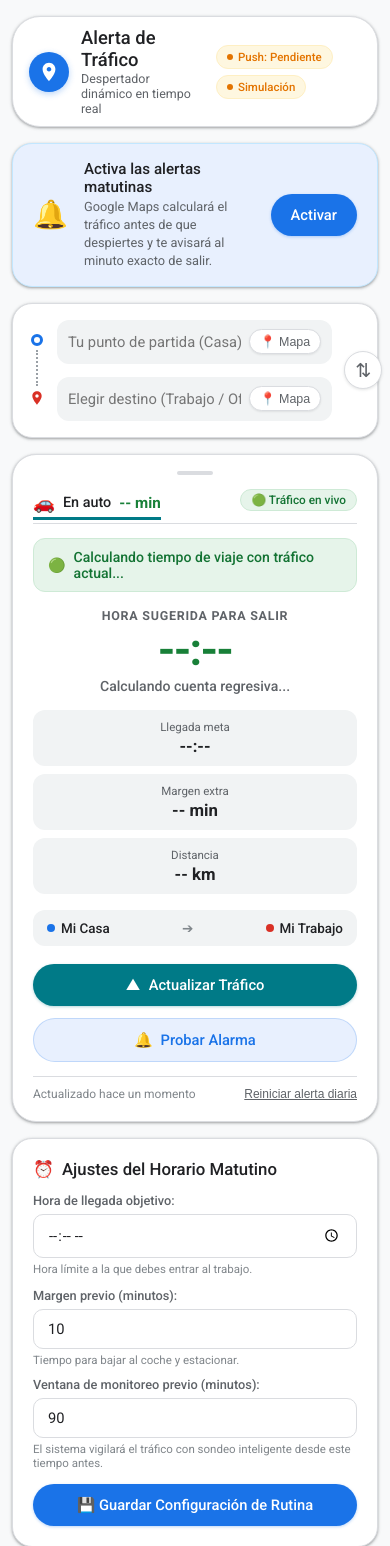
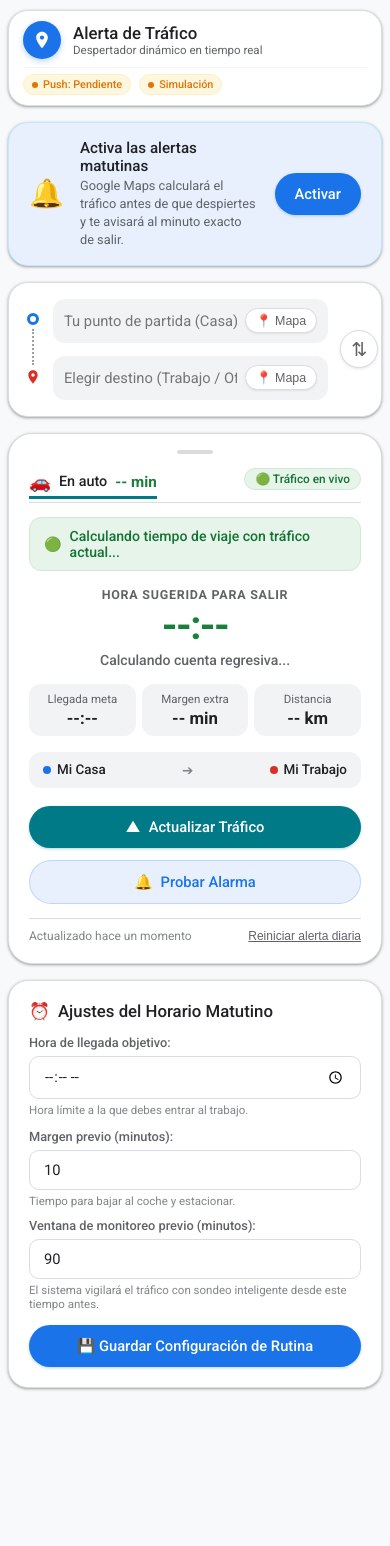
Before and after one commit to manuel-marg/Alerta-Trafico, a web app: file public/index.html in a window 390 px wide. Shown: the top 1546 px of the page. After the commit the page ends 1391 px from the top, so only its background shows below. Run offline with its HTML, style and script files only (its server is not run), Linux system fonts and the light colour scheme; some web fonts are replaced.

Commit message:
feat(ui): add Google Maps style user avatar dropdown and mobile header badges row

```diff
--- a/public/index.html
+++ b/public/index.html
@@ -24,27 +24,47 @@
   <div class="container">
     <!-- Google Maps Floating Header Card -->
     <header class="gmaps-search-card">
+      <div class="gmaps-header-top">
         <div class="logo-group">
           <div class="gmaps-icon-badge">
-          <svg viewBox="0 0 24 24" width="22" height="22" fill="currentColor">
+            <svg viewBox="0 0 24 24" width="20" height="20" fill="currentColor">
               <path d="M12 2C8.13 2 5 5.13 5 9c0 5.25 7 13 7 13s7-7.75 7-13c0-3.87-3.13-7-7-7zm0 9.5c-1.38 0-2.5-1.12-2.5-2.5s1.12-2.5 2.5-2.5 2.5 1.12 2.5 2.5-1.12 2.5-2.5 2.5z"/>
             </svg>
           </div>
-        <div>
+          <div class="header-titles">
             <h1 class="gmaps-title">Alerta de Tráfico</h1>
             <p class="gmaps-subtitle">Despertador dinámico en tiempo real</p>
           </div>
         </div>
 
-      <div class="badges-group">
-        <div id="user-profile-pill" class="user-pill" style="display: none;">
-          <div class="user-avatar-circle" id="user-avatar-initial">M</div>
-          <span id="user-display-name">Manuel</span>
-          <button type="button" id="btn-logout" class="btn-logout-gmaps" title="Cerrar sesión">Salir</button>
+        <!-- Google Maps Style User Account Circle (Top Right) -->
+        <div class="gmaps-account-wrapper">
+          <button type="button" id="btn-user-avatar" class="gmaps-avatar-btn" title="Mi Cuenta" style="display: none;">
+            <span id="user-avatar-initial">M</span>
+          </button>
+          <button type="button" id="btn-open-login" class="gmaps-pill-btn" style="display: none;">
+            Acceder
+          </button>
+
+          <!-- Dropdown Popover de Perfil estilo Google -->
+          <div id="user-dropdown" class="gmaps-account-dropdown" style="display: none;">
+            <div class="dropdown-user-header">
+              <div class="dropdown-avatar-big" id="dropdown-avatar-initial">M</div>
+              <div class="dropdown-user-info">
+                <strong id="dropdown-user-name">Manuel</strong>
+                <span id="dropdown-user-email">admin@alerta.local</span>
               </div>
-        <button type="button" id="btn-open-login" class="gmaps-pill-btn" style="display: none;">
-          👤 Acceder
+            </div>
+            <div class="dropdown-divider"></div>
+            <button type="button" id="btn-logout" class="dropdown-logout-btn">
+              🚪 Cerrar sesión
             </button>
+          </div>
+        </div>
+      </div>
+
+      <!-- Fila inferior de Badges (Push y Modo API) -->
+      <div class="gmaps-header-badges">
         <span id="badge-push" class="badge badge-yellow">
           <span class="badge-dot"></span>
           <span id="badge-push-text">Push: Pendiente</span>
--- a/public/styles.css
+++ b/public/styles.css
@@ -82,26 +82,41 @@ body {
 .gmaps-search-card {
   background: var(--gmaps-surface);
   border: 1px solid var(--gmaps-border);
-  border-radius: 28px;
-  padding: 10px 16px;
+  border-radius: 24px;
+  padding: 12px 16px;
   box-shadow: var(--gmaps-shadow);
+  display: flex;
+  flex-direction: column;
+  gap: 8px;
+  position: relative;
+}
+
+.gmaps-header-top {
   display: flex;
   align-items: center;
   justify-content: space-between;
-  gap: 12px;
+  width: 100%;
+  gap: 10px;
 }
 
 .logo-group {
   display: flex;
   align-items: center;
   gap: 12px;
+  min-width: 0;
+}
+
+.header-titles {
+  display: flex;
+  flex-direction: column;
+  min-width: 0;
 }
 
 .gmaps-icon-badge {
   background: var(--gmaps-blue);
   color: white;
-  width: 40px;
-  height: 40px;
+  width: 38px;
+  height: 38px;
   border-radius: 50%;
   display: flex;
   align-items: center;
@@ -115,24 +130,157 @@ body {
   font-weight: 500;
   color: var(--gmaps-text-primary);
   line-height: 1.2;
+  white-space: nowrap;
+  overflow: hidden;
+  text-overflow: ellipsis;
 }
 
 .gmaps-subtitle {
   font-size: 0.78rem;
   color: var(--gmaps-text-secondary);
+  white-space: nowrap;
+  overflow: hidden;
+  text-overflow: ellipsis;
 }
 
-.badges-group {
+/* User Account Icon & Dropdown estilo Google Maps */
+.gmaps-account-wrapper {
+  position: relative;
   display: flex;
   align-items: center;
+  flex-shrink: 0;
+}
+
+.gmaps-avatar-btn {
+  width: 36px;
+  height: 36px;
+  border-radius: 50%;
+  background: #ea4335;
+  color: #ffffff;
+  border: 2px solid #ffffff;
+  box-shadow: 0 1px 4px rgba(60,64,67,0.3);
+  display: flex;
+  align-items: center;
+  justify-content: center;
+  font-size: 0.95rem;
+  font-weight: 600;
+  cursor: pointer;
+  padding: 0;
+  transition: transform 0.15s ease, box-shadow 0.15s ease;
+  outline: none;
+}
+
+.gmaps-avatar-btn:hover {
+  transform: scale(1.05);
+  box-shadow: 0 2px 8px rgba(60,64,67,0.35);
+}
+
+.gmaps-avatar-btn:active {
+  transform: scale(0.96);
+}
+
+.gmaps-account-dropdown {
+  position: absolute;
+  top: 44px;
+  right: 0;
+  width: 250px;
+  background: #ffffff;
+  border: 1px solid var(--gmaps-border);
+  border-radius: 16px;
+  box-shadow: 0 4px 20px rgba(60, 64, 67, 0.22);
+  padding: 14px;
+  z-index: 10002;
+  display: flex;
+  flex-direction: column;
+  gap: 10px;
+  animation: fadeIn 0.15s ease-out;
+}
+
+.dropdown-user-header {
+  display: flex;
+  align-items: center;
+  gap: 10px;
+}
+
+.dropdown-avatar-big {
+  width: 42px;
+  height: 42px;
+  border-radius: 50%;
+  background: #ea4335;
+  color: #ffffff;
+  display: flex;
+  align-items: center;
+  justify-content: center;
+  font-size: 1.2rem;
+  font-weight: 600;
+  flex-shrink: 0;
+}
+
+.dropdown-user-info {
+  display: flex;
+  flex-direction: column;
+  min-width: 0;
+  overflow: hidden;
+}
+
+.dropdown-user-info strong {
+  font-size: 0.92rem;
+  color: var(--gmaps-text-primary);
+  font-weight: 500;
+  white-space: nowrap;
+  overflow: hidden;
+  text-overflow: ellipsis;
+}
+
+.dropdown-user-info span {
+  font-size: 0.76rem;
+  color: var(--gmaps-text-secondary);
+  white-space: nowrap;
+  overflow: hidden;
+  text-overflow: ellipsis;
+}
+
+.dropdown-divider {
+  height: 1px;
+  background: var(--gmaps-border-subtle);
+  margin: 2px 0;
+}
+
+.dropdown-logout-btn {
+  width: 100%;
+  padding: 8px 12px;
+  background: #fce8e6;
+  color: #d93025;
+  border: 1px solid rgba(217, 48, 37, 0.2);
+  border-radius: 20px;
+  font-size: 0.82rem;
+  font-weight: 500;
+  cursor: pointer;
+  display: flex;
+  align-items: center;
+  justify-content: center;
   gap: 6px;
+  transition: background 0.15s ease;
+}
+
+.dropdown-logout-btn:hover {
+  background: #fad2cf;
+}
+
+/* Fila inferior de Badges */
+.gmaps-header-badges {
+  display: flex;
+  align-items: center;
+  gap: 8px;
   flex-wrap: wrap;
+  padding-top: 6px;
+  border-top: 1px solid var(--gmaps-border-subtle);
 }
 
 .badge {
   font-size: 0.72rem;
   font-weight: 500;
-  padding: 4px 10px;
+  padding: 3px 9px;
   border-radius: 16px;
   display: inline-flex;
   align-items: center;
@@ -978,6 +1084,34 @@ label {
 }
 
 @media (max-width: 500px) {
+  body {
+    padding: 10px 8px;
+  }
+  .gmaps-search-card {
+    border-radius: 20px;
+    padding: 10px 14px;
+    gap: 8px;
+  }
+  .gmaps-title {
+    font-size: 1.05rem;
+  }
+  .gmaps-subtitle {
+    font-size: 0.72rem;
+  }
+  .badge {
+    font-size: 0.68rem;
+    padding: 3px 8px;
+  }
+  .gmaps-avatar-btn {
+    width: 32px;
+    height: 32px;
+    font-size: 0.88rem;
+  }
+  .gmaps-account-dropdown {
+    width: calc(100vw - 36px);
+    max-width: 280px;
+    right: -4px;
+  }
   .gmaps-actions-row {
     grid-template-columns: 1fr;
   }
@@ -985,9 +1119,19 @@ label {
     grid-template-columns: 1fr;
   }
   .gmaps-stats-chips {
-    grid-template-columns: 1fr;
+    grid-template-columns: repeat(3, 1fr);
+    gap: 6px;
+  }
+  .gmaps-stat-chip {
+    padding: 8px 4px;
+  }
+  .stat-chip-val {
+    font-size: 0.95rem;
+  }
+  .stat-chip-lbl {
+    font-size: 0.65rem;
   }
   .gmaps-big-time {
-    font-size: 2.8rem;
+    font-size: 2.5rem;
   }
 }
--- a/public/sw.js
+++ b/public/sw.js
@@ -1,6 +1,6 @@
 // Service Worker para Alerta de Tráfico PWA
 
-const CACHE_NAME = 'alerta-trafico-v4';
+const CACHE_NAME = 'alerta-trafico-v5';
 const STATIC_ASSETS = [
   '/',
   '/index.html',
```
Also changed, not shown: other parts of public/styles.css (+0 -42 lines), public/app.js (+42 -12 lines). Lines whose indentation alone changed are shown as unchanged.
